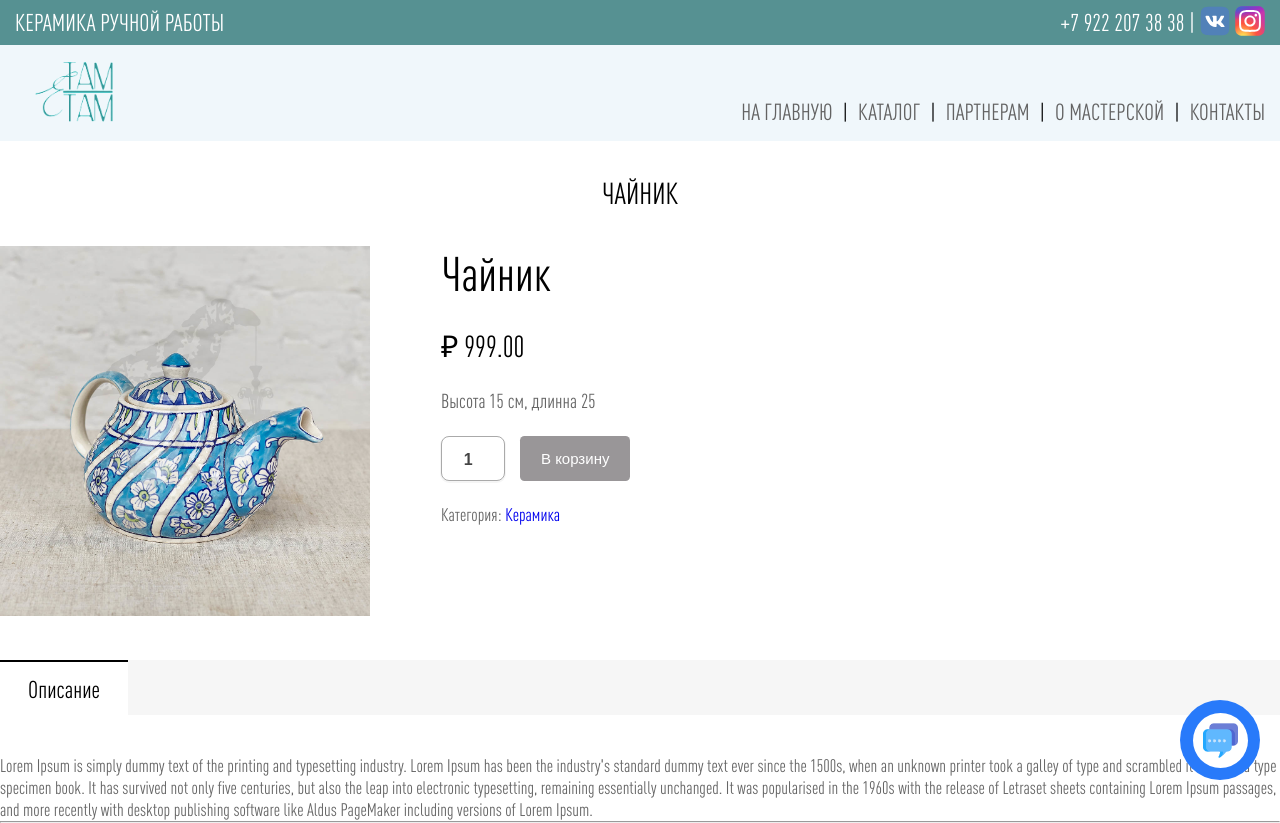
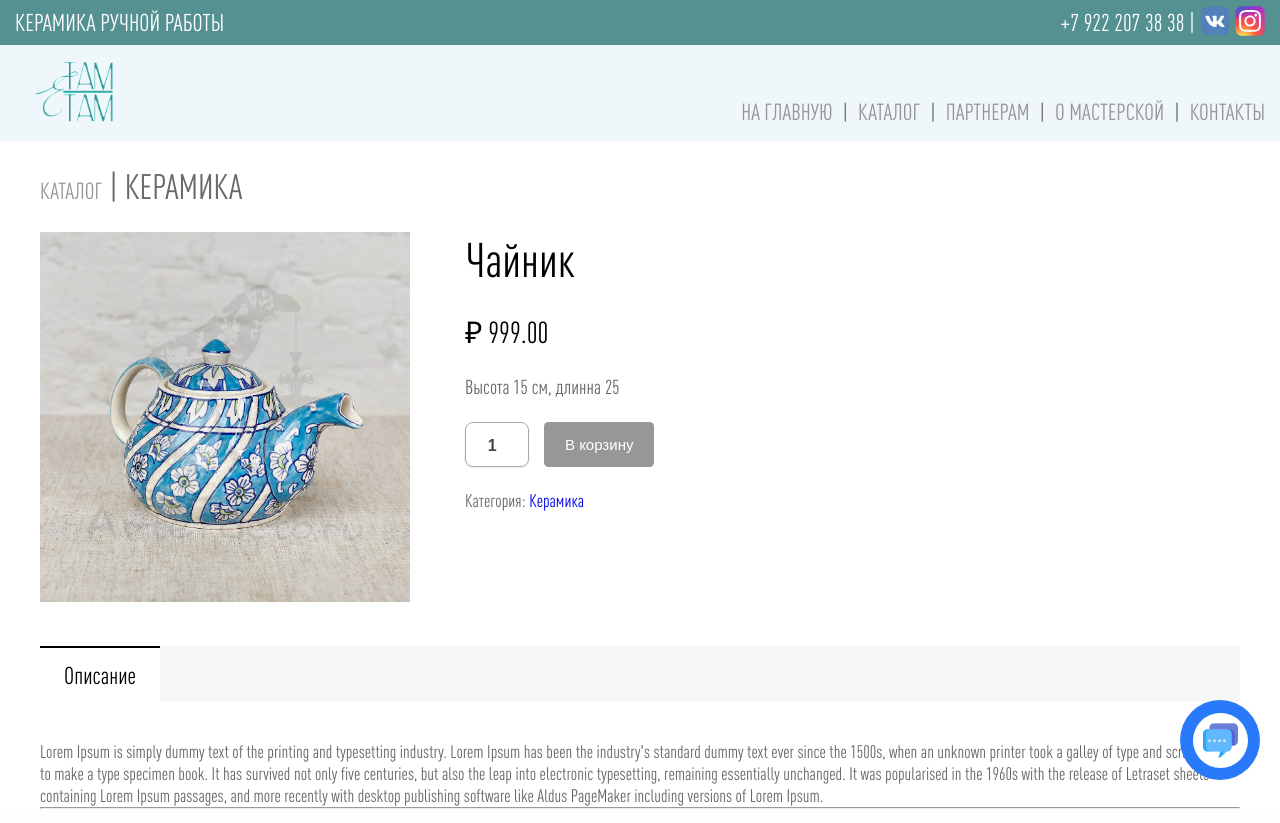
Before and after one commit to retxrika/Ceramic-Project, a Django app: a page that uses main/templates/main/base.html in a window 1280 px wide. Run offline with Django 3.2, Linux system fonts and the light colour scheme; data comes from the database, SQL or seed files in the repository; both versions use the stored data as it was after the commit; some web fonts are replaced.

Commit message:
Косметические исправления & добавление названия категории

```diff
--- a/catalog/templates/catalog/product_detail.html
+++ b/catalog/templates/catalog/product_detail.html
@@ -1,7 +1,14 @@
 {% extends 'main/base.html' %}
 
 {% block content %}
-    <h2 class='title-of-product-detail'>{{ product.title }}</h2>
+<div class="container-fluid-product">
+    <div class="product-top">
+        <li class="">
+            <a class="product-top-link" href="{% url 'catalog:catalog' %}">КАТАЛОГ</a>
+        </li>
+        <p class="product-top-current">| {{ product.category.name }}</p>
+    </div>
+
     <div class="product-item-detail">
         <div class="img-of-product-detail">
             <a href="{% url 'catalog:product_detail' product.slug %}"><img src="{{ product.image.url }}" alt="" class="product-img-detail" height="370" width="370"></a>
@@ -32,4 +39,5 @@
         <p>{{ product.descriprion }}</p>
     </div>
     <hr>
+</div>
 {% endblock %}
--- a/main/templates/main/base.html
+++ b/main/templates/main/base.html
@@ -29,7 +29,6 @@
           <div class="logo-menu">
               <a href="{% url 'home' %}"><img src="{% static 'images/log.png'%}" alt="" height="60" width="78" ></a>
           <div>
-
               <ul class="menu">
                   <li class="">
                       <a class="menu-link"href="{% url 'home' %}">НА ГЛАВНУЮ</a>
--- a/static/css/style.css
+++ b/static/css/style.css
@@ -33,7 +33,13 @@
 /* Основные контейнеры */
 
 .container-fluid {
-    width: 950px;
+    width: 1050px;
+    margin: 0 auto;
+}
+
+.container-fluid-product {
+    max-width: 1200px;
+    width: 100%;
     margin: 0 auto;
 }
 
@@ -381,24 +387,23 @@
 
 .menu {
     display: flex;
-
 }
 
 .menu-link {
+    color: #939598;
     padding-left: 10px;
-    color: #636363;
     font-family: 'DINPro-CondensedMedium';
     font-size: 23px;
 }
 
 .menu-link:hover {
-    color: black;
+    color: #636363;
     transition: 0.3s;
 }
 
 .separator {
     padding-left: 10px;
-    color: black;
+    color: #636363;
     font-family: 'DINPro-CondensedMedium';
     font-size: 22px;
 }
@@ -489,26 +494,64 @@
 
 /* Страница товаров на выбранной категории */
 
-.product {
-    /*  */
+.category-top {
+    display: flex;
+    align-items: baseline;
+    justify-content: flex-start;
+    margin-top: 25px;
+    margin-bottom: 25px;
+    margin-left: -72px;
 }
 
-.name-sort-block {
-    padding-top: 25px;
-    padding-bottom: 25px;
-    display: flex;
-    justify-content: space-between;
-    align-items: center;
+.category-top-link {
+    color: #939598;
+    font-family: 'DINPro-CondensedMedium';
+    font-size: 23px;
 }
 
-.name-sort-block h1 {
+.category-top-current {
+    color: #696A6D;
     font-family: 'DINPro-CondensedMedium';
-    font-size: 45px;
-    font-weight: 500;
+    font-size: 35px;
+    text-transform: uppercase;
+    margin-left: 7px;
+}
+
+.category-top-link:hover {
+    color: #696A6D;
+    transition: 0.3s;
 }
 
 
 /* Блок с товарами */
+
+.product-top {
+    display: flex;
+    align-items: baseline;
+    justify-content: flex-start;
+    margin-top: 25px;
+    margin-bottom: 25px;
+    margin-left: 0px;
+}
+
+.product-top-link {
+    color: #939598;
+    font-family: 'DINPro-CondensedMedium';
+    font-size: 23px;
+}
+
+.product-top-current {
+    color: #696A6D;
+    font-family: 'DINPro-CondensedMedium';
+    font-size: 35px;
+    text-transform: uppercase;
+    margin-left: 7px;
+}
+
+.product-top-link:hover {
+    color: #696A6D;
+    transition: 0.3s;
+}
 
 .products {
     display: grid;
@@ -539,7 +582,7 @@
 }
 
 .add-to-cart {
-    background-color: #999698;
+    background-color: #569192;
     border: 0 none;
     width: 100px;
     height: 35px;
```
Also changed, not shown: catalog/templates/catalog/catalog.html (+6 -4 lines), catalog/templates/catalog/category_detail.html (+5 -6 lines), db.sqlite3.
